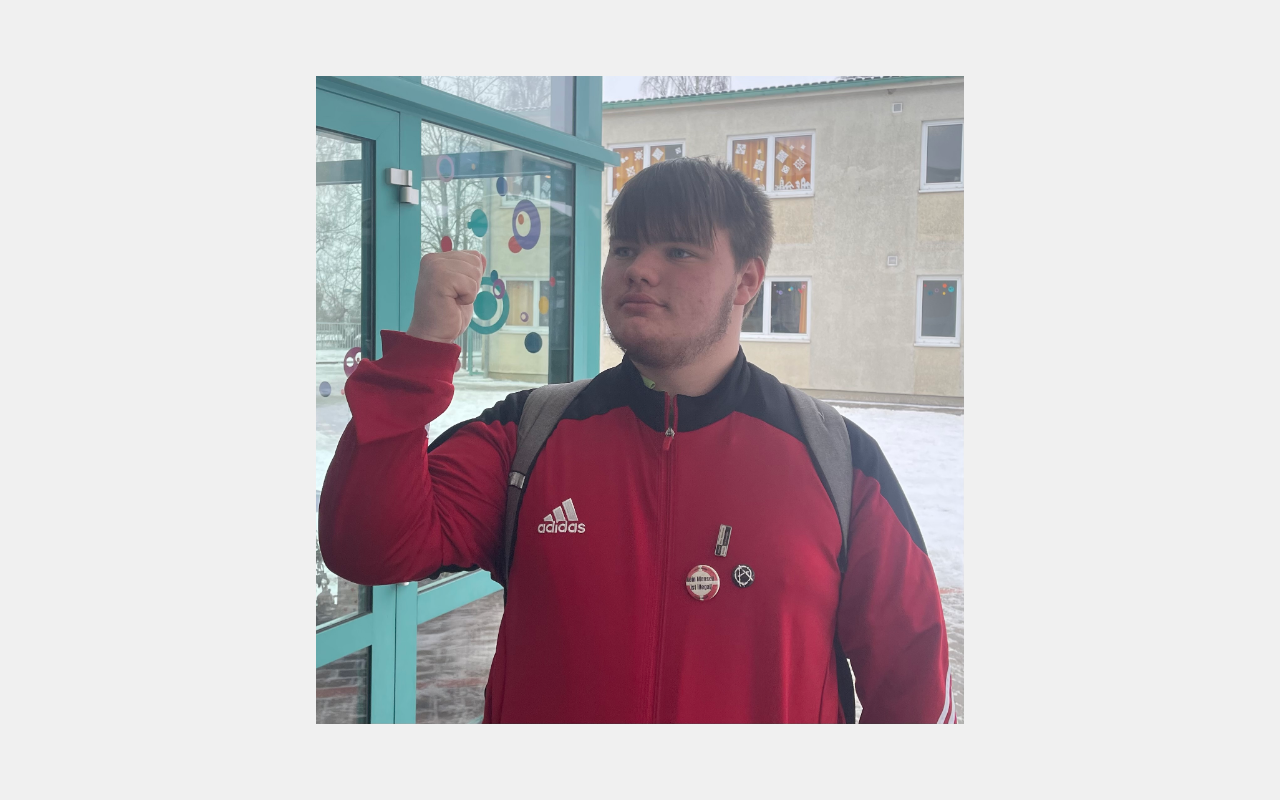
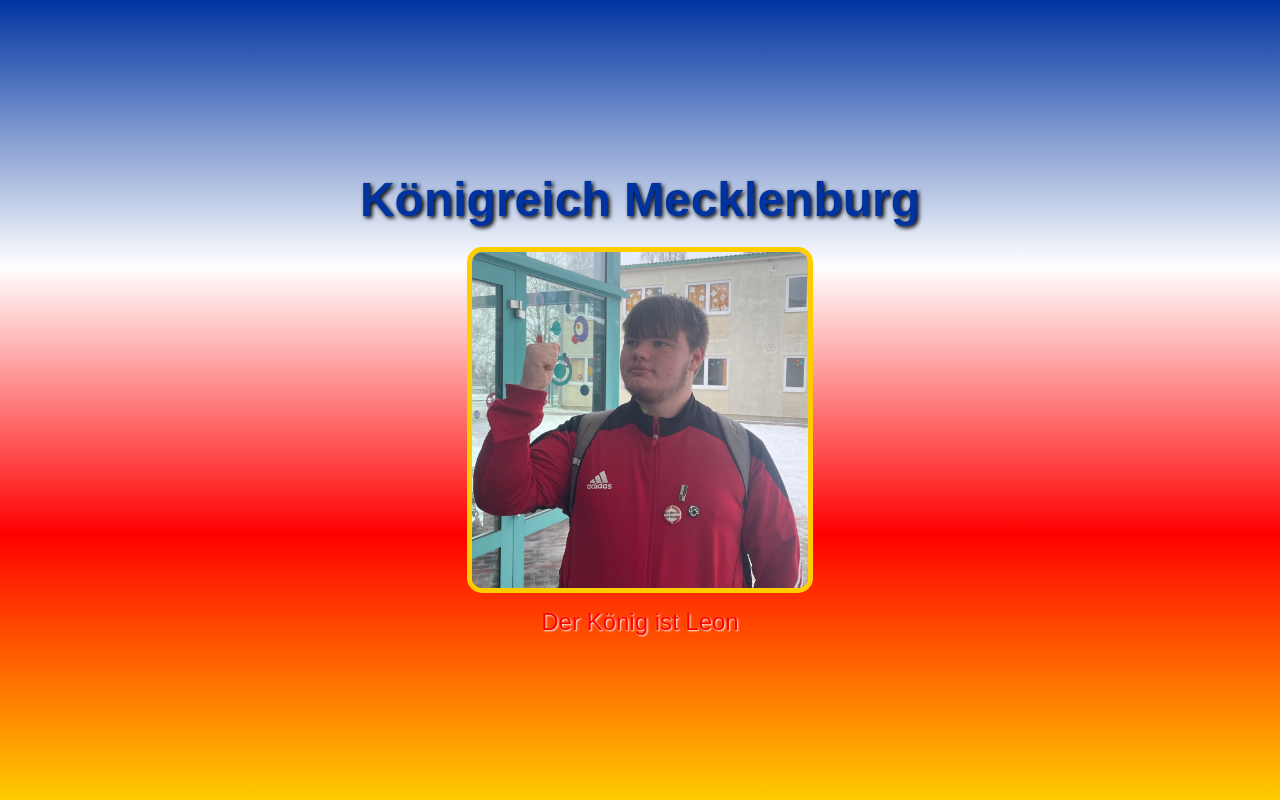
Before and after one commit to konigreichmecklenburg/K-nigreichMecklenburg-, a plain HTML site: page index.html in a window 1280 px wide. Drawn offline with Linux system fonts and the light colour scheme.

Commit message:
Update title and styling in index.html

```diff
--- a/index.html
+++ b/index.html
@@ -3,28 +3,51 @@
 <head>
     <meta charset="UTF-8">
     <meta name="viewport" content="width=device-width, initial-scale=1.0">
-    <title>Bild in der Mitte</title>
+    <title>Königreich Mecklenburg</title>
     <style>
-        /* Die Seite auf volle Höhe machen und das Bild zentrieren */
+        /* Grundlayout: volle Seite, zentriert */
         html, body {
             height: 100%;
             margin: 0;
             display: flex;
-            justify-content: center; /* horizontal zentrieren */
-            align-items: center;    /* vertikal zentrieren */
-            background-color: #f0f0f0; /* optional: Hintergrundfarbe */
+            flex-direction: column;
+            justify-content: center;
+            align-items: center;
+            background: linear-gradient(to bottom, #0033a0, #ffffff, #ff0000, #ffcc00); /* Blau, Weiß, Rot, Gelb */
+            font-family: Arial, sans-serif;
+            text-align: center;
+            color: #000; /* Standard Textfarbe */
         }
 
-        /* Bildgröße anpassen */
+        /* Überschrift */
+        h1 {
+            font-size: 3em;
+            margin-bottom: 20px;
+            color: #0033a0; /* Blau */
+            text-shadow: 2px 2px 4px #000000; /* leichter Schatten */
+        }
+
+        /* Bild */
         img {
-            max-width: 90%;   /* Bild passt sich der Breite an */
-            max-height: 90%;  /* Bild passt sich der Höhe an */
-            object-fit: contain; /* Bild bleibt proportional */
+            max-width: 60%;   /* passt sich dem Bildschirm an */
+            max-height: 60%;
+            object-fit: contain;
+            border: 5px solid #ffcc00; /* gelber Rand */
+            border-radius: 15px; /* abgerundete Ecken */
+        }
+
+        /* Untertitel / Beschreibung */
+        p {
+            margin-top: 15px;
+            font-size: 1.5em;
+            color: #ff0000; /* Rot */
+            text-shadow: 1px 1px 2px #ffffff; /* leichter Schatten */
         }
     </style>
 </head>
 <body>
-    <!-- Hier dein Bild einfügen -->
-    <img src="IMG_8669.jpeg" alt="Großes Bild">
+    <h1>Königreich Mecklenburg</h1>
+    <img src="IMG_8669.jpeg" alt="König Leon">
+    <p>Der König ist Leon</p>
 </body>
 </html>
```
